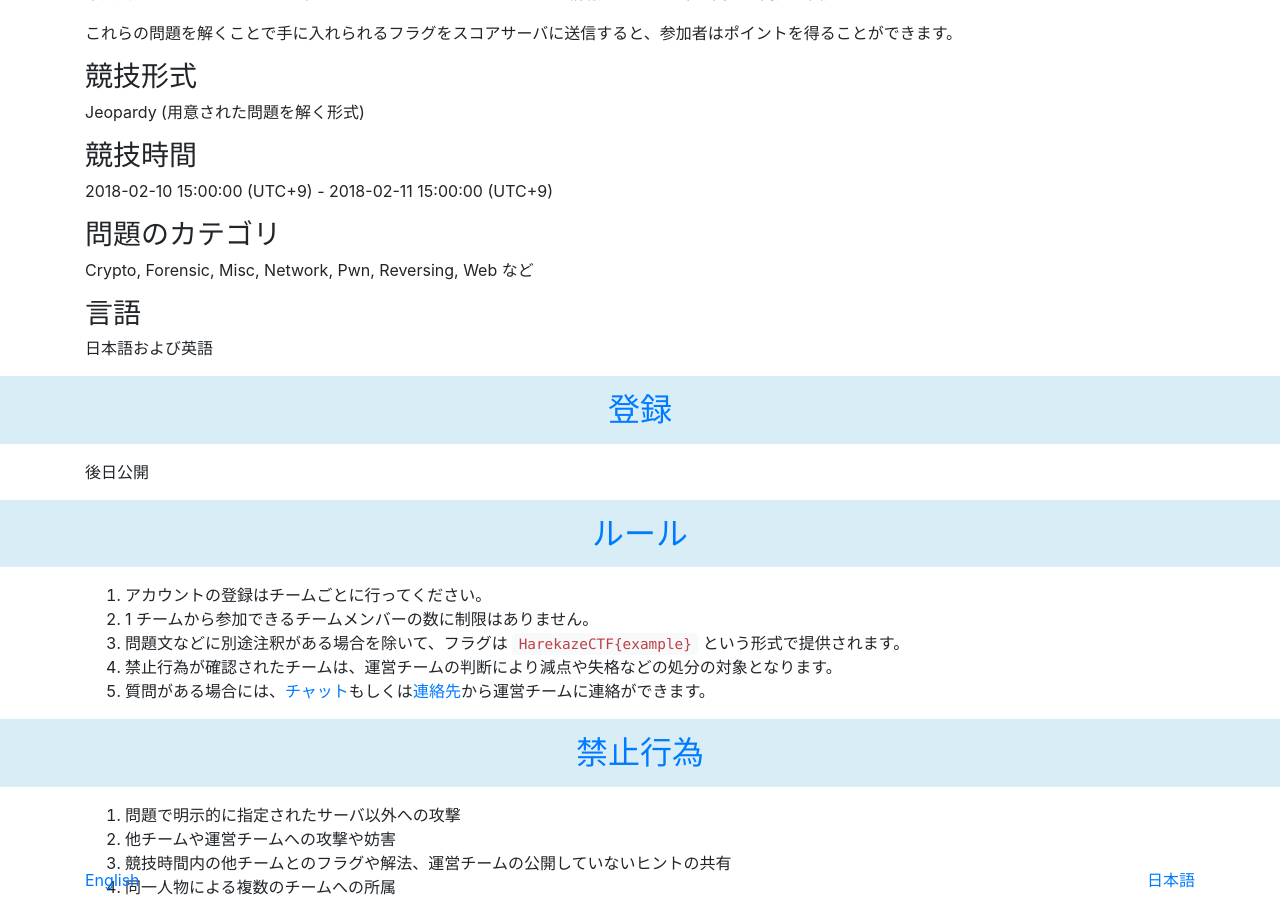
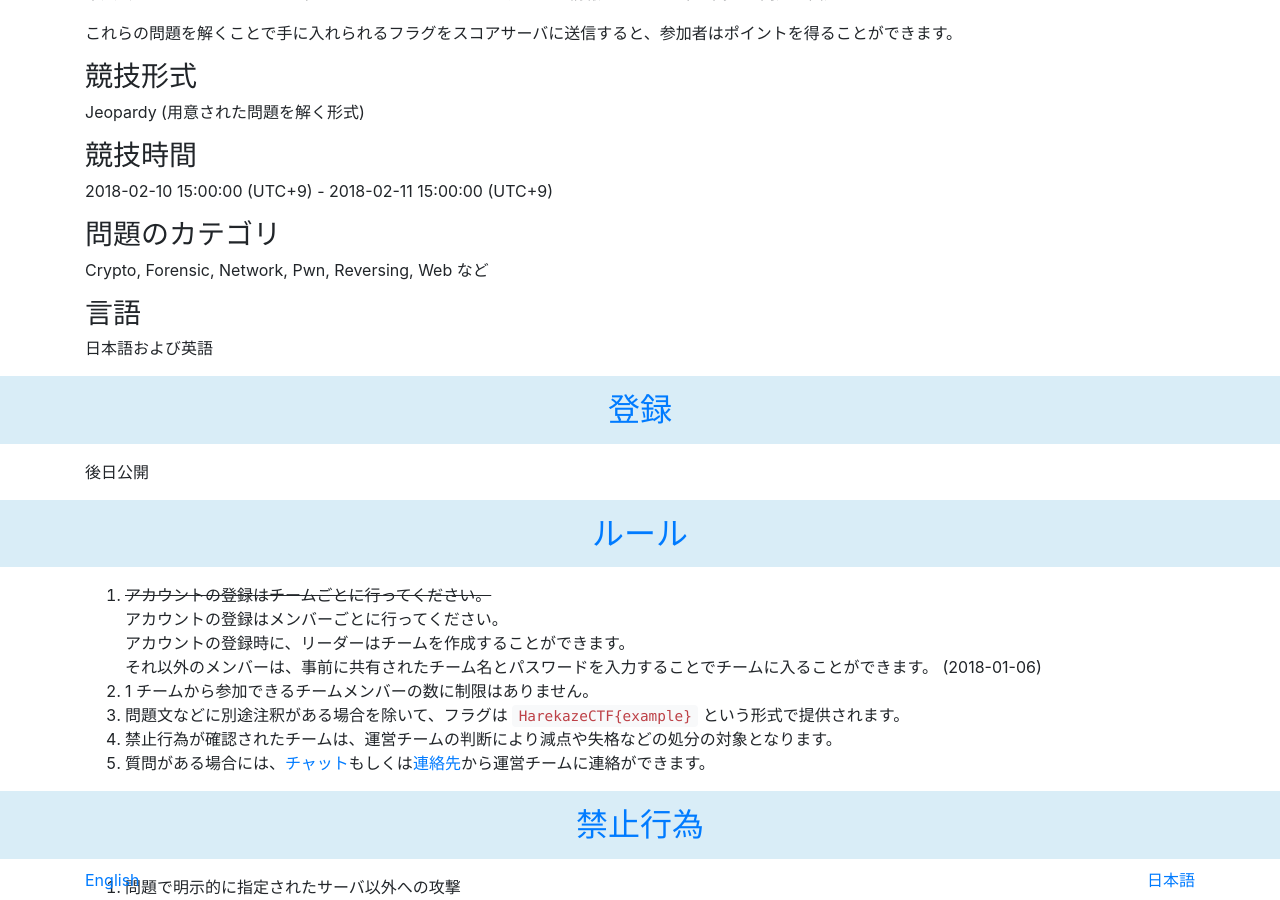
Before and after one commit to TeamHarekaze/TeamHarekaze.github.io, a Jekyll site: the page built from ctf-jp.html, in a window 1280 px wide and 900 px high, scrolled down 712 px. Built offline with Jekyll 4.4.1, drawn with Linux system fonts in a browser that asks for light colours; nearby versions of some CDN libraries.

Commit message:
Correct the rules of registration

```diff
--- a/ctf-jp.html
+++ b/ctf-jp.html
@@ -24,7 +24,7 @@ title: Harekaze CTF 2018
     <h3>競技時間</h3>
     <p>2018-02-10 15:00:00 (UTC+9) - 2018-02-11 15:00:00 (UTC+9)</p>
     <h3>問題のカテゴリ</h3>
-    <p>Crypto, Forensic, Misc, Network, Pwn, Reversing, Web など</p>
+    <p>Crypto, Forensic, Network, Pwn, Reversing, Web など</p>
     <h3>言語</h3>
     <p>日本語および英語</p>
   </div>
@@ -45,7 +45,7 @@ title: Harekaze CTF 2018
   </header>
   <div class="container">
     <ol>
-      <li>アカウントの登録はチームごとに行ってください。</li>
+      <li><del>アカウントの登録はチームごとに行ってください。</del><br>アカウントの登録はメンバーごとに行ってください。<br>アカウントの登録時に、リーダーはチームを作成することができます。<br>それ以外のメンバーは、事前に共有されたチーム名とパスワードを入力することでチームに入ることができます。 (<time>2018-01-06</time>)</li>
       <li>1 チームから参加できるチームメンバーの数に制限はありません。</li>
       <li>問題文などに別途注釈がある場合を除いて、フラグは <code>HarekazeCTF{example}</code> という形式で提供されます。</li>
       <li>禁止行為が確認されたチームは、運営チームの判断により減点や失格などの処分の対象となります。</li>
--- a/ctf.html
+++ b/ctf.html
@@ -45,7 +45,7 @@ title: Harekaze CTF 2018
   </header>
   <div class="container">
     <ol>
-      <li>Register one account per team.</li>
+      <li><del>Register one account per team.</del><br>Register one account per member.<br>A team leader can make a team in the registration page.<br>Other members can join the team by entering the team name and password in the registration page. (<time>2018-01-06</time>)</li>
       <li>There are no restrictions on the number of team members.</li>
       <li>The flag format is <code>HarekazeCTF{example}</code> unless otherwise stated.</li>
       <li>Violation of the rules may result in loss of points or disqualification.</li>
```
